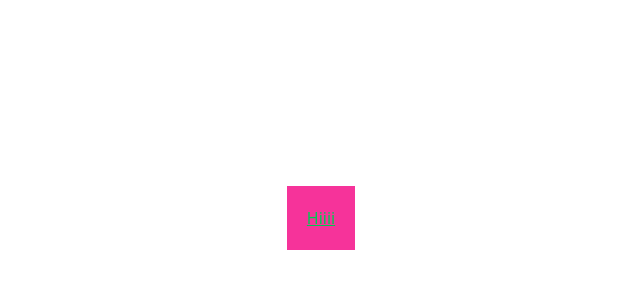
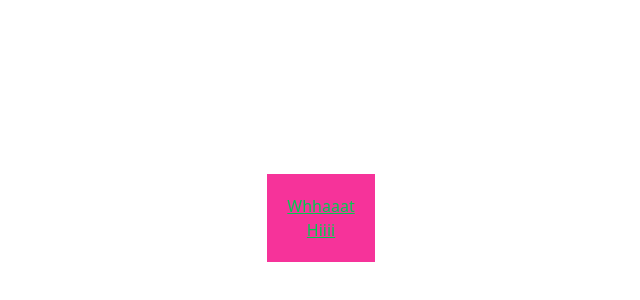
Before and after one commit to ramyaagowri/new, a React (Vite) app: page / in a window 1280 px wide. Shown: the part 182-482 px from the top of the page, without its empty margins (319-959 px from the left). Built offline with nearby package versions, Linux system fonts and the light colour scheme.

Commit message:
added div from veriom1

```diff
--- a/src/App.jsx
+++ b/src/App.jsx
@@ -7,6 +7,7 @@ function App() {
       {console.log(
         "Im making changes to the version 1 branch and commiting it again"
       )}
+      <div>Whhaaat</div>
       <span>Hiiii</span>
     </div>
   );
```
